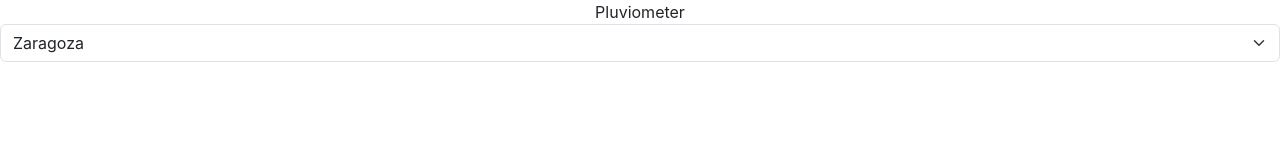
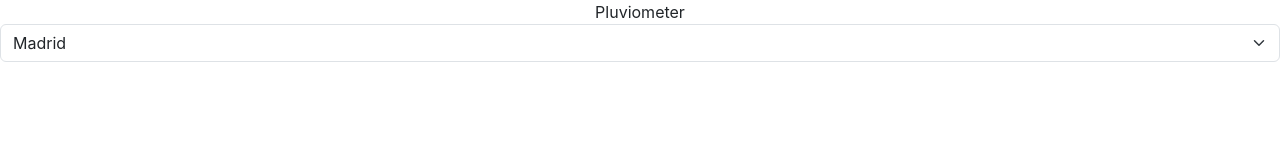
Before and after one commit to Victorlpz23/React-Pluviometer, a React (Create React App) app: page / in a window 1280 px wide. Shown: the top 160 px of the page. Built offline with nearby package versions, Linux system fonts and the light colour scheme.

Commit message:
City Selector Done

```diff
--- a/src/App.js
+++ b/src/App.js
@@ -7,7 +7,7 @@ function App() {
   return (
     <div className="App">
       <Pluviometer />
-      <CitySelector cities={cities} />
+      <CitySelector cities={cities} selectedCity="Madrid"/>
     </div>
   );
 }
--- a/src/components/CitySelector.jsx
+++ b/src/components/CitySelector.jsx
@@ -1,13 +1,25 @@
 import React from 'react'
 
 function CitySelector({ cities, selectedCity, onChangeCity }) {
+  function handleChange(event) {
+    onChangeCity(event.target.value)
+  }
+
   return (
-    <select className='form-select'>
-      {cities.map((city) =>
-        <option selected>{city}</option>
-      )}
+    <select
+    className='form-select'
+    onChange={handleChange}
+    value={selectedCity}
+    >
+      {cities.map((city) => (
+        <option key={city}>{city}</option>
+      ))}
     </select>
   )
 }
 
+CitySelector.defaultProps = {
+  onChangeCity: () => {}
+}
+
 export default CitySelector
```
